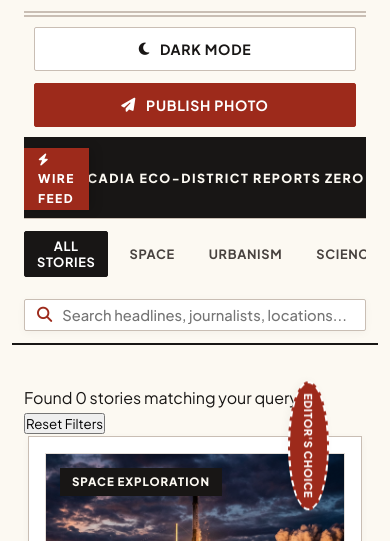
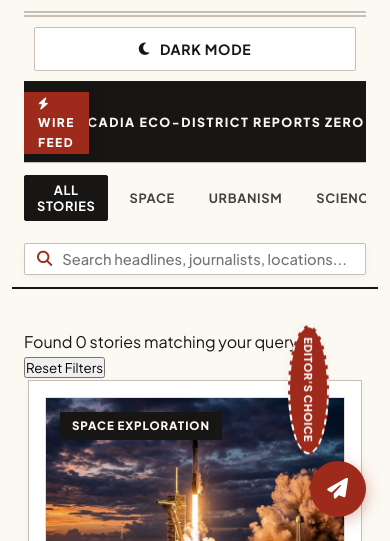
Before and after one commit to Lnarayan103/news-photo-gallery, a plain HTML site: page index.html in a window 390 px wide. Shown: the part 303-844 px from the top of the page. Drawn offline with nearby package versions, Linux system fonts and the light colour scheme; a web font is replaced by a local one.

Commit message:
Fix: Enable modal overlay scrolling and convert mobile publish trigger to a floating action button (FAB)

```diff
--- a/style.css
+++ b/style.css
@@ -702,6 +702,7 @@ button, input, select, textarea {
     pointer-events: none;
     transition: opacity 0.4s cubic-bezier(0.16, 1, 0.3, 1);
     padding: 24px;
+    overflow-y: auto; /* enable scrolling when modal content overflows */
 }
 
 .modal-overlay.active {
@@ -723,6 +724,7 @@ button, input, select, textarea {
     box-shadow: var(--shadow-lg);
     transform: translateY(40px) scale(0.98);
     transition: transform 0.5s cubic-bezier(0.16, 1, 0.3, 1);
+    margin: auto; /* center card automatically and support overflow scrolling */
 }
 
 .modal-overlay.active .modal-card {
@@ -975,6 +977,32 @@ button, input, select, textarea {
         justify-content: center;
     }
 
+    /* Make publish button float on mobile so it is always accessible */
+    #open-upload-btn {
+        position: fixed;
+        bottom: 24px;
+        right: 24px;
+        z-index: 99;
+        border-radius: 50%;
+        width: 56px;
+        height: 56px;
+        padding: 0;
+        display: flex;
+        align-items: center;
+        justify-content: center;
+        box-shadow: 0 4px 16px rgba(157, 42, 27, 0.35);
+        border-color: var(--accent);
+    }
+
+    #open-upload-btn span {
+        display: none;
+    }
+
+    #open-upload-btn i {
+        margin: 0;
+        font-size: 1.3rem;
+    }
+
     /* Navigation layout changes on mobile */
     .news-nav-bar {
         flex-direction: column;
```
